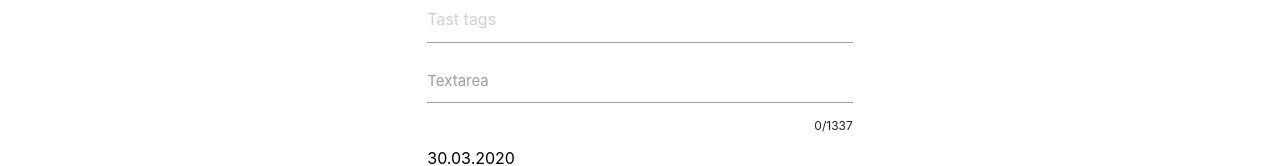
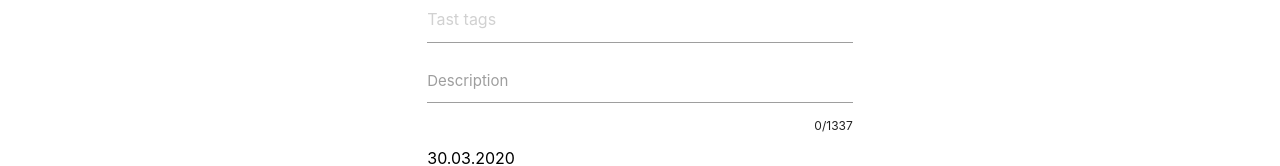
Before and after one commit to xelinel32/progressive-todo, a Vue app: page / in a window 1280 px wide. Shown: the part 360-526 px from the top of the page. Built offline with nearby package versions, Linux system fonts and the light colour scheme.

Commit message:
rename field and delete other symbols

```diff
--- a/src/views/Create.vue
+++ b/src/views/Create.vue
@@ -21,7 +21,7 @@
             id="description"
             class="materialize-textarea"
           ></textarea>
-          <label for="description">Textarea</label>
+          <label for="description">Description</label>
           <span class="character-counter" style="float: right; font-size: 12px;"
             >{{ description.length }}/1337</span
           >
@@ -45,14 +45,14 @@ export default {
     date: null
   }),
   mounted() {
-    (this.chips = M.Chips.init(this.$refs.chips, {
+    this.chips = M.Chips.init(this.$refs.chips, {
       placeholder: 'Tast tags'
-    })),
-      (this.date = M.Datepicker.init(this.$refs.datepicker, {
+    }),
+    this.date = M.Datepicker.init(this.$refs.datepicker, {
         format: 'dd.mm.yyyy',
         defaultDate: new Date(),
         setDefaultDate: true
-      }));
+    })
   },
   methods: {
     submitHandler() {
```
